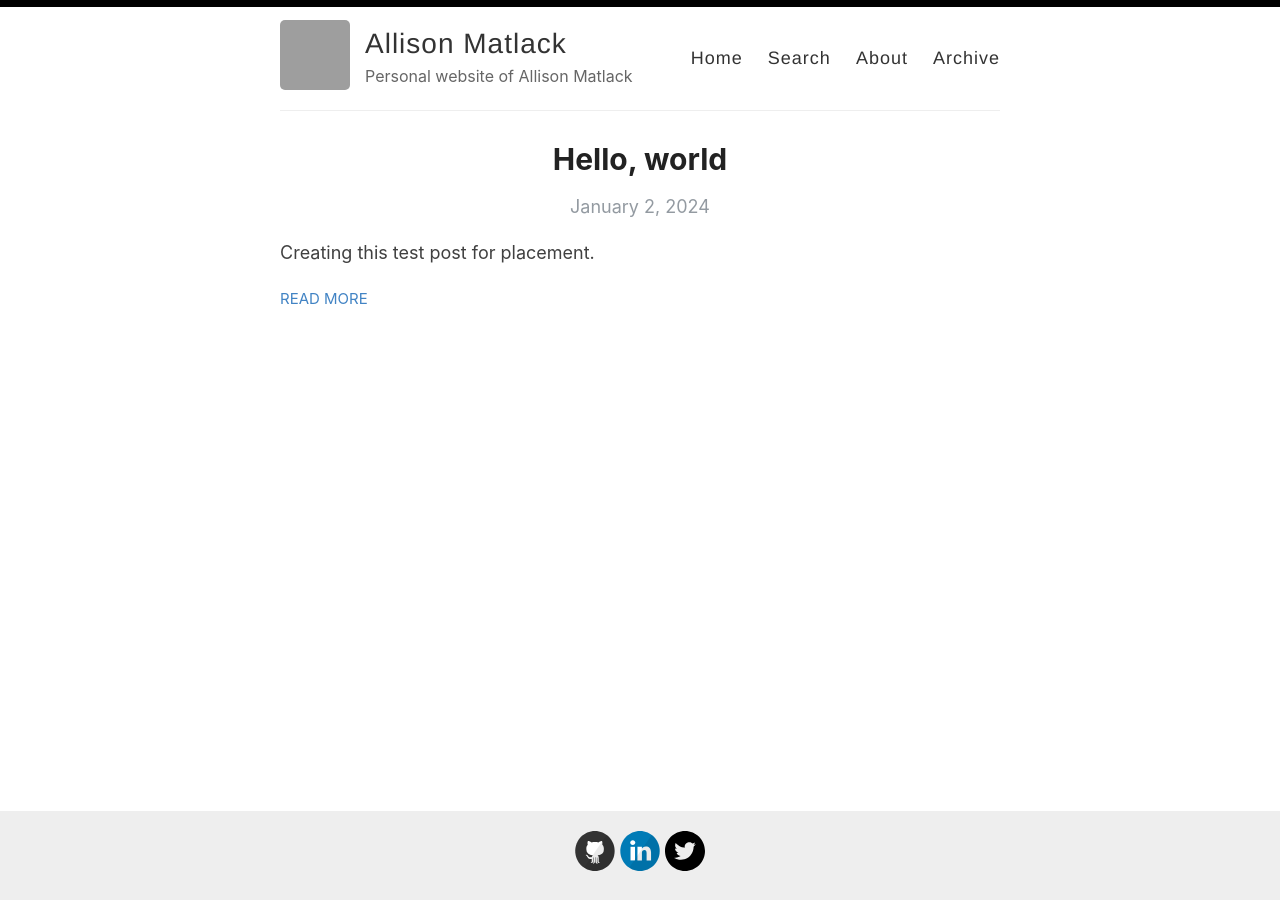
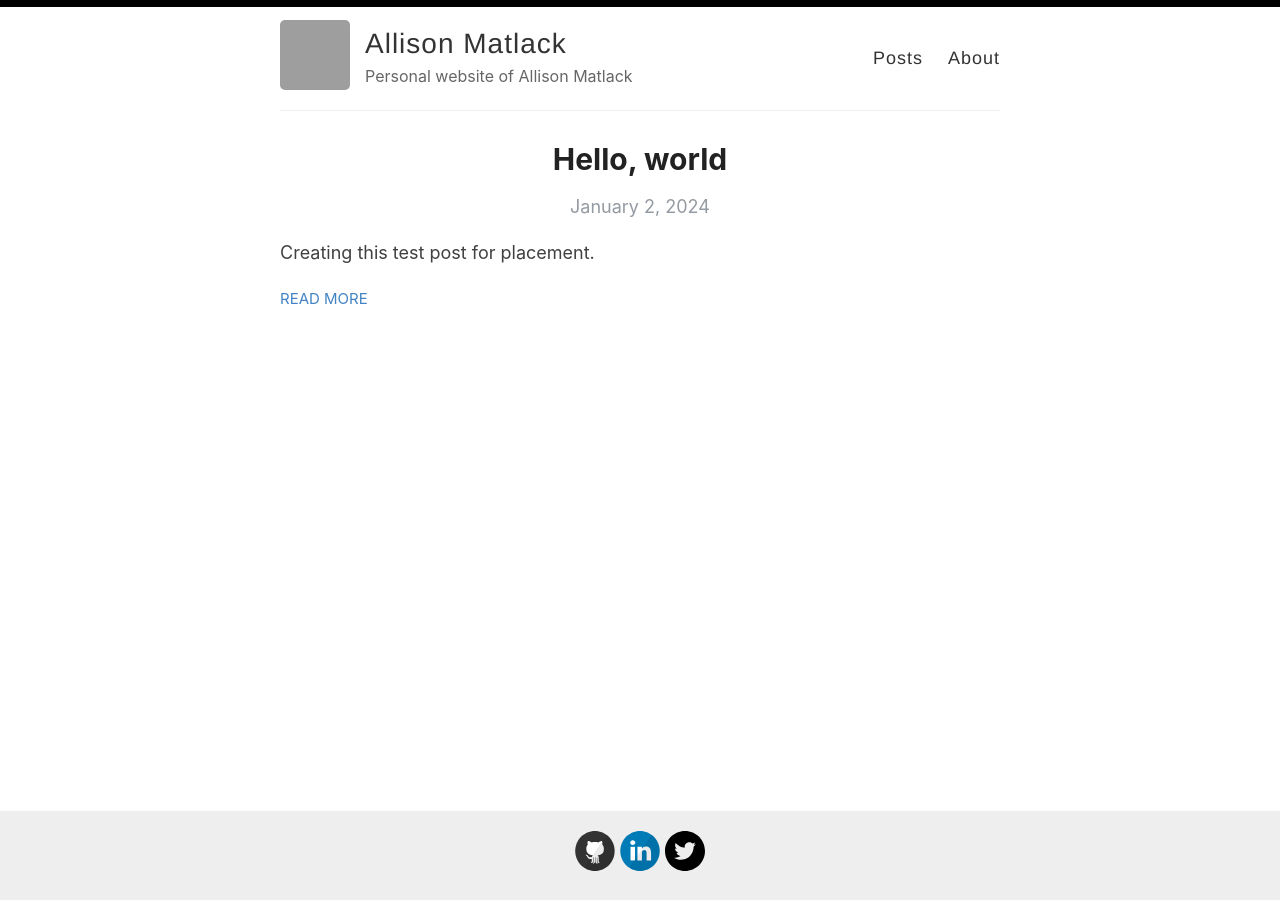
Before and after one commit to amatlack/amatlack.github.io, a Jekyll site: the page built from index.html, in a window 1280 px wide. Built offline with Jekyll 4.4.1, drawn with Linux system fonts in a browser that asks for light colours; the list of posts is cut into pages by our own code; grey boxes are pictures that could not be loaded.

Commit message:
Update default.html

```diff
--- a/_layouts/default.html
+++ b/_layouts/default.html
@@ -28,10 +28,10 @@
             </div>
 
             <nav>
-              <a href="{{ site.baseurl }}/">Home</a>
-              <a href="{{ site.baseurl }}/search">Search</a>
+              <a href="{{ site.baseurl }}/">Posts</a>
+              <!--<a href="{{ site.baseurl }}/search">Search</a>-->
               <a href="{{ site.baseurl }}/about">About</a>
-              <a href="{{ site.baseurl }}/archive">Archive</a>
+              <!--<a href="{{ site.baseurl }}/archive">Archive</a>-->
             </nav>
           </header>
         </div>
```
